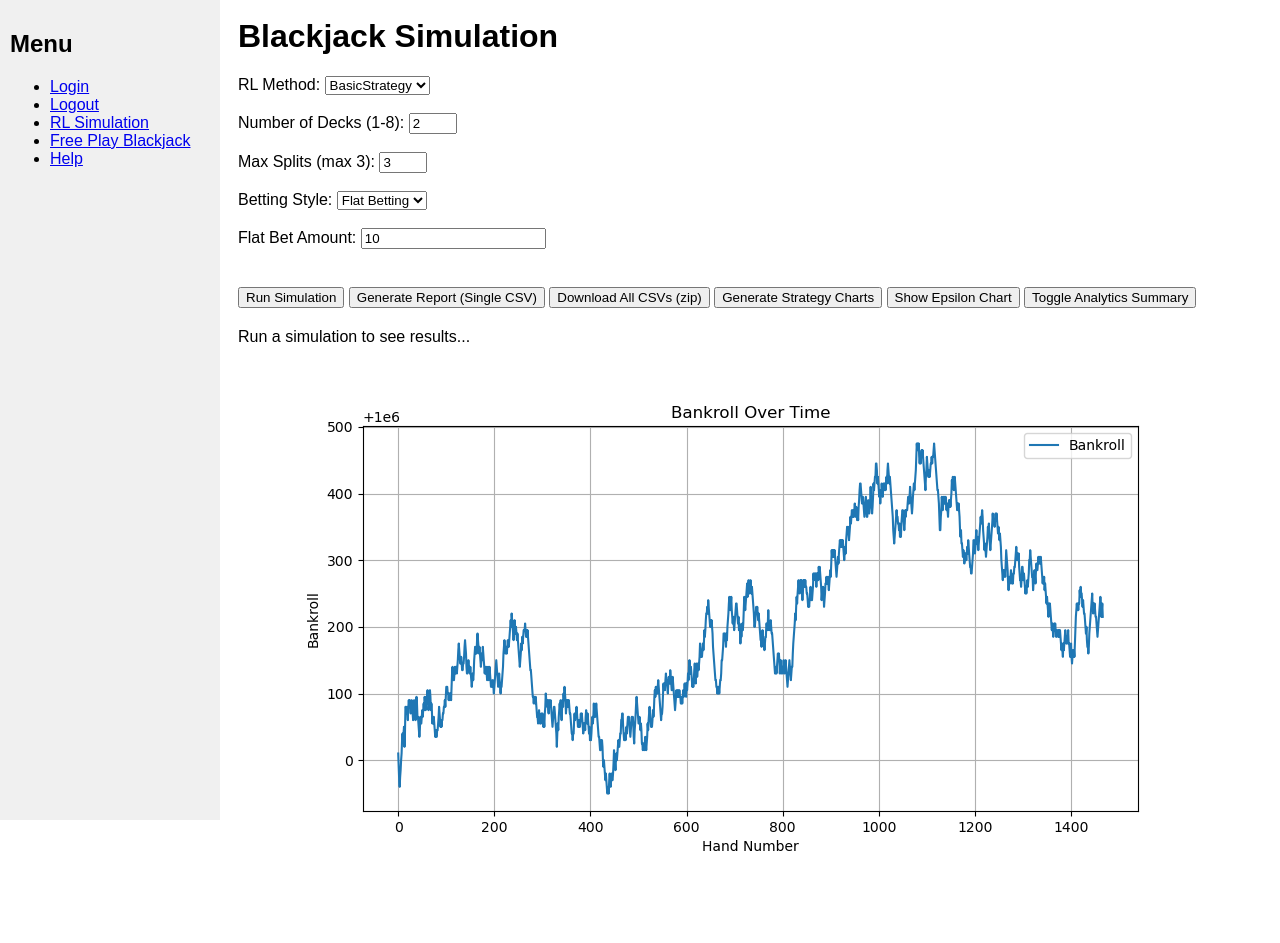
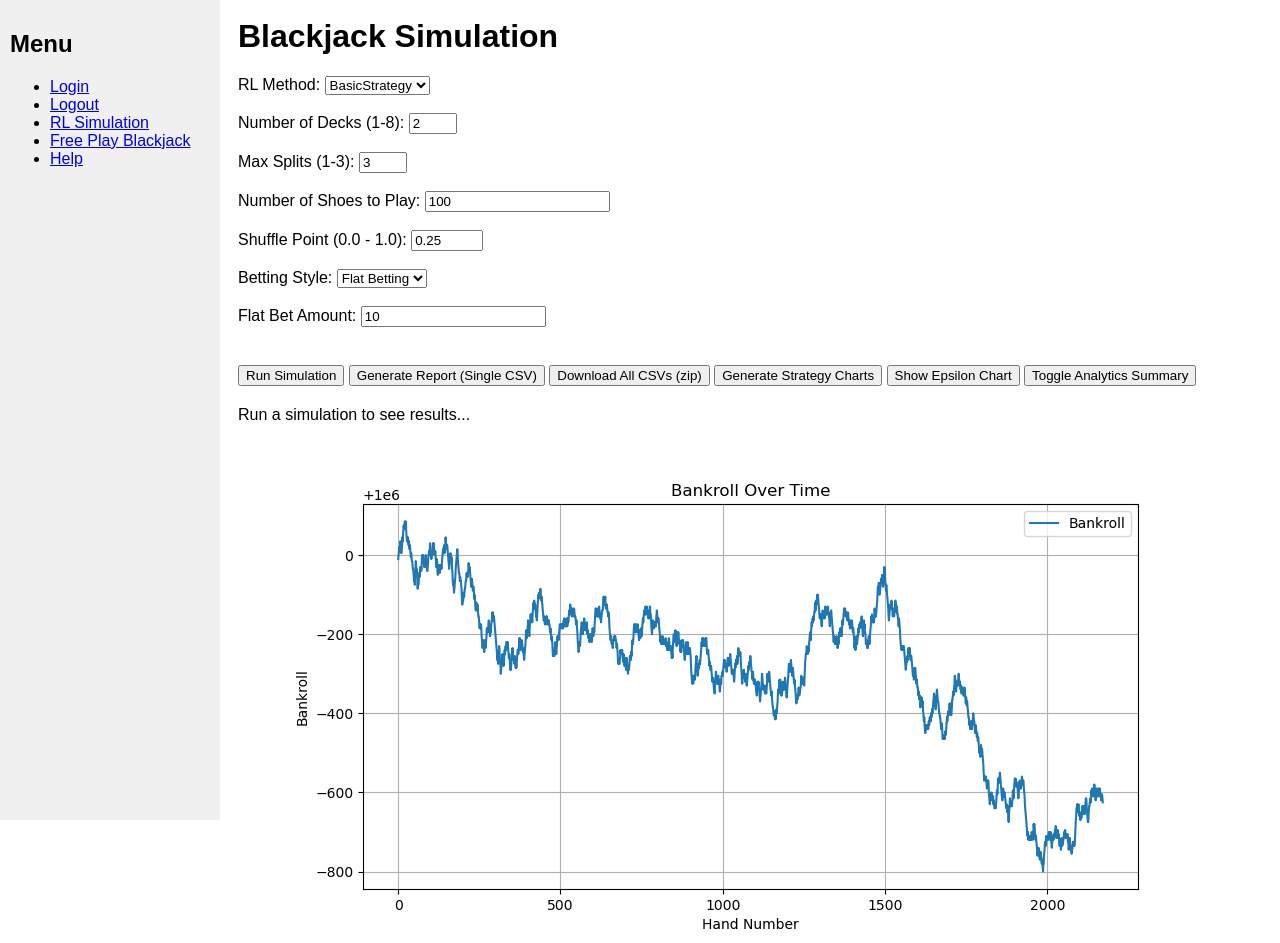
Before and after one commit to dwbango/capstone-rl-project, a Flask app: page /simulation in a window 1280 px wide. Shown: the top 943 px of the page. Run offline with Flask 3, Linux system fonts and the light colour scheme; the visitor is signed in with stand-in values (Sample User, id 1).

Commit message:
Added form fields for shuffle point + # of shoes in app.py and HTML

```diff
--- a/app.py
+++ b/app.py
@@ -53,22 +53,34 @@ def run_simulation():
     """
     Handles the form submission for running the simulation.
     """
+    # Retrieve basic fields
     rl_method = request.form.get('rl_method', 'BasicStrategy')
     num_decks = request.form.get('num_decks', '2')
     max_splits = request.form.get('max_splits', '3')
     betting_style = request.form.get('betting_style', 'flat')
+
+    # Retrieve new fields (default to '100' shoes, and '0.25' shuffle point)
+    num_shoes_str = request.form.get('num_shoes', '100')
+    shuffle_point_str = request.form.get('shuffle_point', '0.25')
 
     print("DEBUG: Form Submission Received:")
     print("  RL Method:", rl_method)
     print("  Num Decks:", num_decks)
     print("  Max Splits:", max_splits)
     print("  Betting Style:", betting_style)
+    print("  Num Shoes:", num_shoes_str)
+    print("  Shuffle Point:", shuffle_point_str)
 
+    # Update config accordingly
     config.RL_METHOD = rl_method
     config.NUM_DECKS = int(num_decks)
     config.TOTAL_CARDS = 52 * config.NUM_DECKS
     config.MAX_SPLITS = int(max_splits)
     config.BETTING_STYLE = betting_style
+
+    # Convert the newly captured fields to numeric
+    config.NUM_SHOES_TO_PLAY = int(num_shoes_str)
+    config.SHUFFLE_POINT = float(shuffle_point_str)
 
     if betting_style == 'flat':
         flat_bet_str = request.form.get('flat_bet_amount', '10')
@@ -127,9 +139,8 @@ def generate_report():
     """
     Single CSV with summary at top, then hand-level data, then shoe-level data.
     We'll unify 'dealer_upcard' into one column (like "K-Hearts"),
-    add 'player_card_1','player_card_2', 'is_pair', 'final_player_cards',
-    'final_dealer_cards', as well as 'did_player_bust','did_dealer_bust',
-    'final_player_hand_size','final_dealer_hand_size' if they exist.
+    add 'player_card_1','player_card_2','is_pair','final_player_cards','final_dealer_cards',
+    plus bust booleans and final hand sizes.
     """
     global current_results, current_logger
     if current_results is None or current_logger is None:
@@ -139,14 +150,12 @@ def generate_report():
     records = current_logger.get_data()
     shoe_records = current_logger.shoe_records
 
-    # 1) Write summary
     output = io.StringIO()
     output.write("### Summary Metrics ###\n")
     output.write("Metric,Value\n")
     for key, value in summary.items():
         output.write(f"{key},{value}\n")
 
-    # 2) Write hand-level data
     output.write("\n### Hand-Level Records ###\n")
     hand_headers = [
         "hand_number","outcome","profit","bankroll","actions_taken",
@@ -161,6 +170,7 @@ def generate_report():
     ]
     output.write(",".join(hand_headers)+"\n")
 
+    records = current_logger.get_data()
     for r in records:
         dpb = str(r.get("did_player_bust",""))
         ddb = str(r.get("did_dealer_bust",""))
@@ -205,7 +215,6 @@ def generate_report():
         ]
         output.write(",".join(row)+"\n")
 
-    # 3) Shoe-level data
     output.write("\n### Shoe-Level Records ###\n")
     output.write("shoe_number,card_order\n")
     for sr in shoe_records:
@@ -225,14 +234,7 @@ def generate_report():
 @login_required
 def download_all_csvs():
     """
-    Returns a .zip with:
-      - summary.csv
-      - hands.csv
-      - shoes.csv
-
-    'dealer_upcard' => single column,
-    plus 'player_card_1','player_card_2','is_pair','final_player_cards','final_dealer_cards',
-    plus bust booleans and final hand sizes.
+    Route returning a .zip with separate CSVs (summary, hands, shoes).
     """
     global current_results, current_logger
     if current_results is None or current_logger is None:
@@ -242,7 +244,7 @@ def download_all_csvs():
     records = current_logger.get_data()
     shoe_records = current_logger.shoe_records
 
-    # 1) summary.csv
+    # summary.csv
     summary_io = io.StringIO()
     summary_io.write("Metric,Value\n")
     for key, value in summary.items():
@@ -250,7 +252,7 @@ def download_all_csvs():
     summary_data = summary_io.getvalue()
     summary_io.close()
 
-    # 2) hands.csv
+    # hands.csv
     hands_io = io.StringIO()
     hand_headers = [
         "hand_number","outcome","profit","bankroll","actions_taken",
@@ -310,7 +312,7 @@ def download_all_csvs():
     hands_data = hands_io.getvalue()
     hands_io.close()
 
-    # 3) shoes.csv
+    # shoes.csv
     shoes_io = io.StringIO()
     shoes_io.write("shoe_number,card_order\n")
     for sr in shoe_records:
@@ -319,7 +321,7 @@ def download_all_csvs():
     shoes_data = shoes_io.getvalue()
     shoes_io.close()
 
-    # Build zip
+    # Build the ZIP
     zip_buffer = io.BytesIO()
     with zipfile.ZipFile(zip_buffer, 'w', zipfile.ZIP_DEFLATED) as zf:
         zf.writestr("summary.csv", summary_data)
@@ -371,7 +373,7 @@ def generate_strategy_charts():
 
     global current_agent
     if current_agent is None:
-        return ("No RL agent loaded. Please run simulation first so we have a trained agent to generate strategy charts.")
+        return ("No RL agent loaded. Please run the simulation first so we have a trained agent to generate strategy charts.")
 
     analytics.generate_all_strategy_charts(current_agent)
     return "All 3 strategy charts generated!"
--- a/templates/simulation.html
+++ b/templates/simulation.html
@@ -57,6 +57,7 @@
         <h1>Blackjack Simulation</h1>
         <div class="section" id="parameters">
             <form id="params-form">
+                <!-- RL Method -->
                 <label for="rl_method">RL Method:</label>
                 <select id="rl_method" name="rl_method">
                     <option value="QLearning">QLearning</option>
@@ -66,14 +67,27 @@
                 </select>
                 <br><br>
 
+                <!-- Number of Decks -->
                 <label for="num_decks">Number of Decks (1-8):</label>
                 <input type="number" id="num_decks" name="num_decks" min="1" max="8" value="2">
                 <br><br>
 
-                <label for="max_splits">Max Splits (max 3):</label>
+                <!-- Max Splits -->
+                <label for="max_splits">Max Splits (1-3):</label>
                 <input type="number" id="max_splits" name="max_splits" min="1" max="3" value="3">
                 <br><br>
 
+                <!-- NEW: Number of Shoes to Play -->
+                <label for="num_shoes">Number of Shoes to Play:</label>
+                <input type="number" id="num_shoes" name="num_shoes" min="1" value="100">
+                <br><br>
+
+                <!-- NEW: Shuffle Point (Deck Penetration) -->
+                <label for="shuffle_point">Shuffle Point (0.0 - 1.0):</label>
+                <input type="number" id="shuffle_point" name="shuffle_point" min="0" max="1" step="0.01" value="0.25">
+                <br><br>
+
+                <!-- Betting Style -->
                 <label for="betting_style">Betting Style:</label>
                 <select id="betting_style" name="betting_style" onchange="toggleBetFields()">
                     <option value="flat" selected>Flat Betting</option>
@@ -81,12 +95,14 @@
                 </select>
                 <br><br>
 
+                <!-- Flat Bet Fields -->
                 <div id="flat-fields">
                     <label for="flat_bet_amount">Flat Bet Amount:</label>
                     <input type="number" id="flat_bet_amount" name="flat_bet_amount" value="10" />
                 </div>
                 <br>
 
+                <!-- Spread Bet Fields -->
                 <div id="spread-fields" style="display: none;">
                     <p>Enter bet amounts for each True Count (-3 to +6):</p>
                     <table>
@@ -135,6 +151,7 @@
             </form>
         </div>
 
+        <!-- Simulation Buttons -->
         <div class="section" id="actions">
             <button type="button" onclick="runSimulation()">Run Simulation</button>
             <button type="button" onclick="generateReport()">Generate Report (Single CSV)</button>
@@ -145,10 +162,12 @@
             <button type="button" onclick="toggleSummary()">Toggle Analytics Summary</button>
         </div>
 
+        <!-- Results Display -->
         <div class="section" id="results">
             <div id="results">Run a simulation to see results...</div>
         </div>
 
+        <!-- Visuals (Charts, etc.) -->
         <div class="section" id="visuals">
             <img id="bankroll-plot" src="/static/bankroll_history.png" alt="Bankroll History" style="max-width:100%; height:auto;">
             <br><br>
@@ -157,7 +176,7 @@
             <img id="strategy-chart" src="" alt="Strategy Chart" style="max-width:100%; height:auto; display:none;">
             <br><br>
 
-            <!-- Hard/Soft/Pairs charts (generated by RL if QLearning/Sarsa) -->
+            <!-- Hard/Soft/Pairs charts (for RL agent) -->
             <img id="chart-hard" src="" alt="Hard Chart" style="display:none; max-width:100%;">
             <br><br>
             <img id="chart-soft" src="" alt="Soft Chart" style="display:none; max-width:100%;">
@@ -169,6 +188,7 @@
             <br><br>
         </div>
 
+        <!-- Summary Container (Toggled) -->
         <div id="summary-container">
             <h2>Simulation Summary</h2>
             <table id="summary-table">
```
Also changed, not shown: static/bankroll_history.png.
